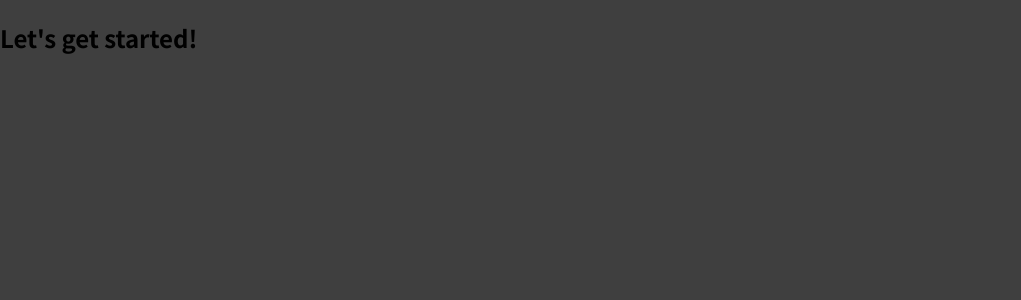
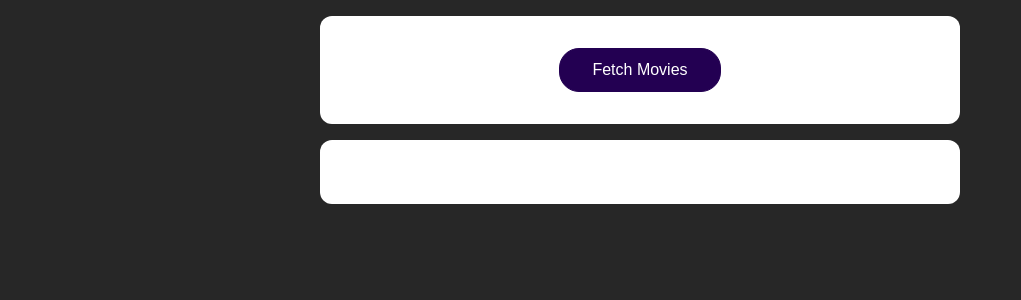
Before and after one commit to fahimjason/react-code, a React (Create React App) app: page / in a window 1280 px wide. Shown: the top 300 px of the page, without its empty margins (0-1021 px from the left). Built offline with nearby package versions, Linux system fonts and the light colour scheme.

Commit message:
Added get request function.

```diff
--- /dev/null
+++ b/src/App.css
@@ -0,0 +1,29 @@
+section {
+  margin: 1rem auto;
+  width: 90%;
+  max-width: 40rem;
+  text-align: center;
+  background-color: white;
+  padding: 2rem;
+  border-radius: 12px;
+}
+
+button {
+  font: inherit;
+  cursor: pointer;
+  background: #230052;
+  border: 1px solid #230052;
+  color: white;
+  padding: 0.75rem 2rem;
+  border-radius: 20px;
+}
+
+button:focus {
+  outline: none;
+}
+
+button:hover,
+button:active {
+  background-color: #460897;
+  border-color: #460897;
+}
--- a/src/App.js
+++ b/src/App.js
@@ -1,8 +1,38 @@
+import React, { useState } from 'react';
+
+import MoviesList from './components/MoviesList';
+import './App.css';
+
 function App() {
+  const [movies, setMovies] = useState([]);
+
+  function fetchMoviesHandler() {
+    fetch('https://swapi.dev/api/films/')
+      .then((response) => {
+        return response.json();
+      })
+      .then((data) => {
+        const transformedMovies = data.results.map((movieData) => {
+          return {
+            id: movieData.episode_id,
+            title: movieData.title,
+            openingText: movieData.opening_crawl,
+            releaseDate: movieData.release_date,
+          };
+        });
+        setMovies(transformedMovies);
+      });
+  }
+
   return (
-    <div>
-      <h2>Let's get started!</h2>
-    </div>
+    <React.Fragment>
+      <section>
+        <button onClick={fetchMoviesHandler}>Fetch Movies</button>
+      </section>
+      <section>
+        <MoviesList movies={movies} />
+      </section>
+    </React.Fragment>
   );
 }
 
--- /dev/null
+++ b/src/components/Movie.js
@@ -0,0 +1,15 @@
+import React from 'react';
+
+import classes from './Movie.module.css';
+
+const Movie = (props) => {
+  return (
+    <li className={classes.movie}>
+      <h2>{props.title}</h2>
+      <h3>{props.releaseDate}</h3>
+      <p>{props.openingText}</p>
+    </li>
+  );
+};
+
+export default Movie;
--- /dev/null
+++ b/src/components/Movie.module.css
@@ -0,0 +1,20 @@
+.movie {
+  margin: 1rem;
+  padding: 1rem;
+  background-color: #230052;
+  box-shadow: 0 2px 8px rgba(0, 0, 0, 0.26);
+  border-radius: 12px;
+  text-align: center;
+  color: white;
+}
+
+.movie h2 {
+  font-size: 2rem;
+  color: #f7e702;
+}
+
+.movie h3 {
+  color: #eccf77;
+  margin: 0;
+  font-size: 1rem;
+}
--- /dev/null
+++ b/src/components/MoviesList.js
@@ -0,0 +1,21 @@
+import React from 'react';
+
+import Movie from './Movie';
+import classes from './MoviesList.module.css';
+
+const MovieList = (props) => {
+  return (
+    <ul className={classes['movies-list']}>
+      {props.movies.map((movie) => (
+        <Movie
+          key={movie.id}
+          title={movie.title}
+          releaseDate={movie.releaseDate}
+          openingText={movie.openingText}
+        />
+      ))}
+    </ul>
+  );
+};
+
+export default MovieList;
--- /dev/null
+++ b/src/components/MoviesList.module.css
@@ -0,0 +1,5 @@
+.movies-list {
+  list-style: none;
+  margin: 0;
+  padding: 0;
+}
--- a/src/index.css
+++ b/src/index.css
@@ -1,14 +1,12 @@
-@import url('https://fonts.googleapis.com/css2?family=Noto+Sans+JP:wght@400;700&display=swap');
-
 * {
   box-sizing: border-box;
 }
 
 html {
-  font-family: 'Noto Sans JP', sans-serif;
+  font-family: sans-serif;
 }
 
 body {
   margin: 0;
-  background-color: #3f3f3f;
+  background-color: #272727;
 }
--- a/src/index.js
+++ b/src/index.js
@@ -1,6 +1,8 @@
-import ReactDOM from 'react-dom';
+import React from 'react';
+import ReactDOM from 'react-dom/client';
 
 import './index.css';
 import App from './App';
 
-ReactDOM.render(<App />, document.getElementById('root'));
+const root = ReactDOM.createRoot(document.getElementById('root'));
+root.render(<App />);
```
Also changed, not shown: package.json (+8 -12 lines), 1 other file (tests, documents, lock files or other folders).
